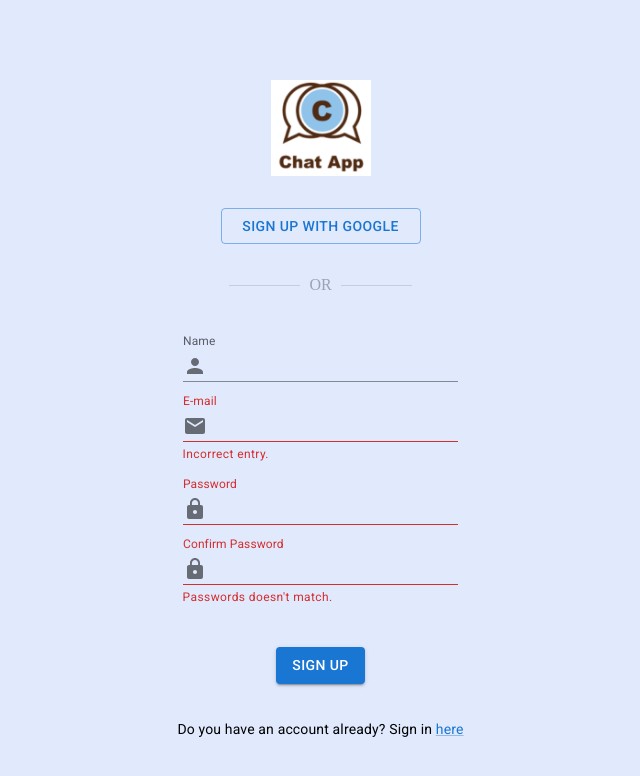
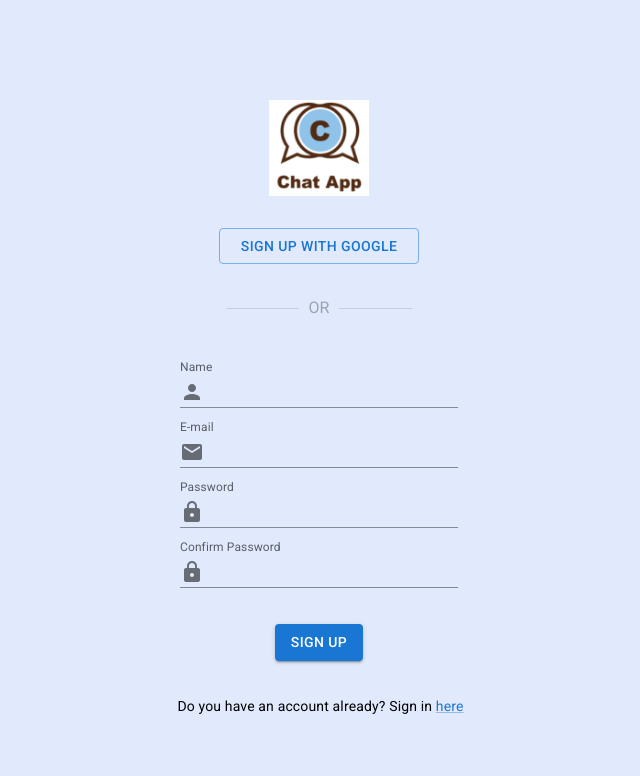
Before and after one commit to sfkse/chatapp, a React (Create React App) app: page /register in a window 1280 px wide. Shown: the top 776 px of the page, without its empty margins (321-961 px from the left). Built offline with nearby package versions, Linux system fonts and the light colour scheme; no server answers.

Commit message:
Add formik and firebase

```diff
--- a/package.json
+++ b/package.json
@@ -12,6 +12,8 @@
     "@testing-library/jest-dom": "^5.11.4",
     "@testing-library/react": "^11.1.0",
     "@testing-library/user-event": "^12.1.10",
+    "firebase": "^9.5.0",
+    "formik": "^2.2.9",
     "react": "^17.0.2",
     "react-dom": "^17.0.2",
     "react-router-dom": "^6.0.1",
--- a/src/components/Main.js
+++ b/src/components/Main.js
@@ -1,16 +1,24 @@
-import { Chip, Divider, Grid, TextField } from '@mui/material'
+import { Button, Grid, TextField } from '@mui/material'
+import ChatIcon from '@mui/icons-material/Chat'
 import Dialogue from './Dialogue'
 import Messages from './Messages'
 import { theme } from '../theme'
 
 const Main = () => {
+
     return (
         <Grid container item md={9} sx={{ bgcolor: "#fff", borderRadius: 1, ml: 2, p: 2 }}>
-            <Grid item md={4} >
+            <Grid display="flex" direction="column" item md={4} >
                 <TextField variant="standard" label="Search your messages..." fullWidth margin="dense" />
-                <Divider sx={{ marginTop: "2rem" }}>
-                    <Chip sx={{ backgroundColor: theme.palette.primary.light, color: "#fff" }} label="Messages" />
-                </Divider>
+                <Button sx={{
+                    backgroundColor: theme.palette.secondary.main,
+                    color: "#fff",
+                    paddingX: "20px",
+                    marginTop: "1rem",
+                    ":hover": {
+                        backgroundColor: theme.palette.primary.dark
+                    }
+                }} startIcon={<ChatIcon />}>New Message</Button>
                 <Messages />
             </Grid>
             <Grid sx={{ padding: "1rem" }} item md={8} >
--- a/src/components/Register.js
+++ b/src/components/Register.js
@@ -3,19 +3,66 @@ import EmailIcon from '@mui/icons-material/Email';
 import LockIcon from '@mui/icons-material/Lock';
 import PersonIcon from '@mui/icons-material/Person';
 import Logo from '../assets/logo.png';
+import { useFormik } from 'formik';
+import { Box } from '@mui/system';
+import { signUpUser } from '../firebase/auth';
+
+const validate = values => {
+    const errors = {};
+    if (!values.name)
+        errors.name = 'This field is reqired'
+
+    if (!values.email)
+        errors.email = 'This field is reqired'
+    else if (!/^[A-Z0-9._%+-]+@[A-Z0-9.-]+\.[A-Z]{2,4}$/i.test(values.email))
+        errors.email = 'Invalid e-mail address'
+
+    if (!values.password)
+        errors.password = 'This field is reqired'
+    else if (values.password.length < 6)
+        errors.password = 'Password must be minimum 6 characters'
+
+    if (!values.passwordConfirm)
+        errors.passwordConfirm = 'This field is reqired'
+    else if (values.password !== values.passwordConfirm)
+        errors.passwordConfirm = 'Passwords don\'t match'
+
+    return errors;
+}
 
 const Register = () => {
+
+    const formik = useFormik({
+        initialValues: {
+            name: '',
+            email: '',
+            password: '',
+            passwordConfirm: ''
+        },
+        validate,
+        onSubmit: values => {
+            signUpUser(values)
+        }
+    })
+
+    console.log(formik)
     return (
         <Grid sx={{ minHeight: "100vh", p: "2rem" }} display="flex" direction="column" container xs={12} sm={8} md={5} spacing="3" margin="auto" justifyContent="center" alignItems="center">
+            <Box component="form" onSubmit={formik.handleSubmit} sx={{ width: "100%" }}>
                 <Grid item container direction="column" justifyContent="center" alignItems="center">
                     <img src={Logo} alt="Logo" width="100" />
                     <Button sx={{ m: '2rem', width: '200px' }} variant="outlined" fullWidth >Sign Up with Google</Button>
-                <Divider sx={{ width: "40%", mb: '2rem', color: "rgba(0,0,0,0.3)" }}>OR</Divider>
+                    <Divider sx={{ width: "40%", mb: '2rem', color: "rgba(0,0,0,0.3)" }}><Typography>OR</Typography></Divider>
                     <TextField
                         sx={{ width: "60%" }}
                         margin="dense"
                         label="Name"
+                        name="name"
                         variant="standard"
+                        onChange={formik.handleChange}
+                        value={formik.values.name}
+                        error={formik.errors.name ? true : false}
+                        helperText={formik.errors.name}
                         InputProps={{
                             startAdornment: <InputAdornment position="start"><PersonIcon /></InputAdornment>,
                         }} />
@@ -23,40 +70,52 @@ const Register = () => {
                         sx={{ width: "60%" }}
                         margin="dense"
                         label="E-mail"
+                        name="email"
                         variant="standard"
-                    error
-                    helperText="Incorrect entry."
+                        error={formik.errors.email ? true : false}
+                        onChange={formik.handleChange}
+                        value={formik.values.email}
+                        helperText={formik.errors.email}
                         InputProps={{
                             startAdornment: <InputAdornment position="start"><EmailIcon /></InputAdornment>,
                         }} />
                     <TextField
                         sx={{ width: "60%" }}
-                    margin="dense" label="Password"
+                        margin="dense"
+                        label="Password"
+                        name="password"
                         type="password"
                         variant="standard"
-                    error
+                        error={formik.errors.password ? true : false}
+                        onChange={formik.handleChange}
+                        value={formik.values.password}
+                        helperText={formik.errors.password}
                         InputProps={{
                             startAdornment: <InputAdornment position="start"><LockIcon /></InputAdornment>,
                         }} />
                     <TextField
                         sx={{ width: "60%" }}
-                    margin="dense" label="Confirm Password"
+                        margin="dense"
+                        label="Confirm Password"
+                        name="passwordConfirm"
                         type="password"
                         variant="standard"
-                    error
-                    helperText="Passwords doesn't match."
+                        error={formik.errors.passwordConfirm ? true : false}
+                        onChange={formik.handleChange}
+                        value={formik.values.passwordConfirm}
+                        helperText={formik.errors.passwordConfirm}
                         InputProps={{
                             startAdornment: <InputAdornment position="start"><LockIcon /></InputAdornment>,
                         }} />
+                    <Grid item >
+                        <Button type="submit" sx={{ m: "2rem" }} variant="contained">Sign Up</Button>
                     </Grid>
-            <Grid item >
-                <Button sx={{ m: "2rem" }} variant="contained">Sign Up</Button>
-
                 </Grid>
+            </Box>
             <Grid item>
                 <Typography variant="body2">Do you have an account already? Sign in <Link href="/register">here</Link></Typography>
             </Grid>
-        </Grid>
+        </Grid >
     )
 }
 
--- /dev/null
+++ b/src/firebase/auth.js
@@ -0,0 +1,33 @@
+import { initializeApp } from 'firebase/app';
+import { getAuth, createUserWithEmailAndPassword } from "firebase/auth";
+
+
+const firebaseConfig = {
+    apiKey: 'AIzaSyCPJpQq6RyCsWs4wY-ln1csWLSmxvnFcVE',
+    authDomain: process.env.REACT_APP_AUTH_DOMAIN,
+    projectId: process.env.REACT_APP_PROJECT_ID,
+    storageBucket: process.env.REACT_APP_STORAGE_BUCKET,
+    messagingSenderId: process.env.REACT_APP_SENDER_ID,
+    appId: process.env.REACT_APP_ID
+};
+
+// Initialize Firebase
+const app = initializeApp(firebaseConfig);
+
+
+
+export const signUpUser = (values) => {
+    const auth = getAuth();
+
+    createUserWithEmailAndPassword(auth, values.email, values.password)
+        .then((userCredential) => {
+            // Signed in
+            const user = userCredential.user;
+            console.log(user)
+        })
+        .catch((error) => {
+            const errorCode = error.code;
+            const errorMessage = error.message;
+            // ..
+        });
+}
--- a/src/theme.js
+++ b/src/theme.js
@@ -10,7 +10,7 @@ export const theme = createTheme({
         },
         secondary: {
             // This is green.A700 as hex.
-            main: '#11cb5f',
+            main: '#7267CB',
         },
     },
 });
```
Also changed, not shown: 2 other files (tests, documents, lock files or other folders). Lines whose indentation alone changed are shown as unchanged.
